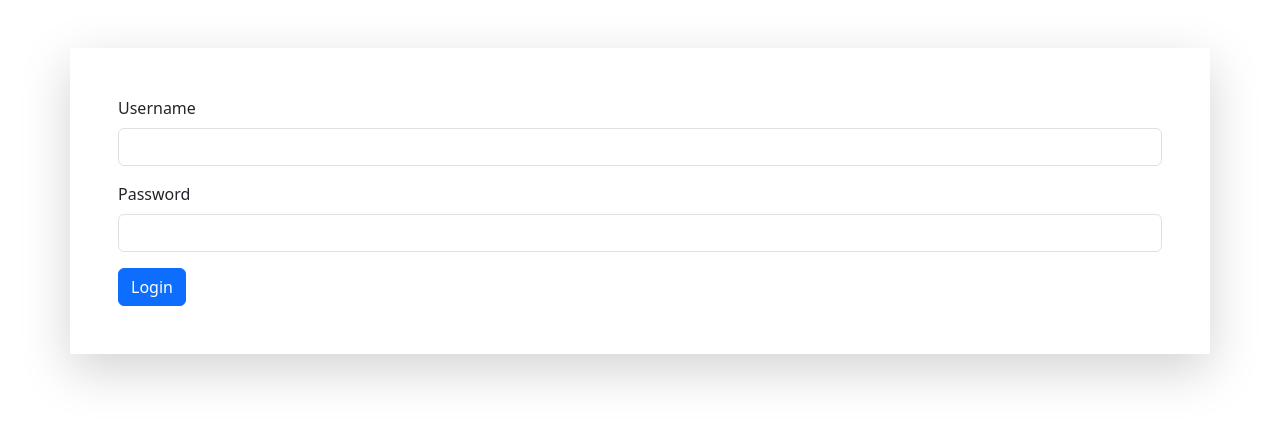
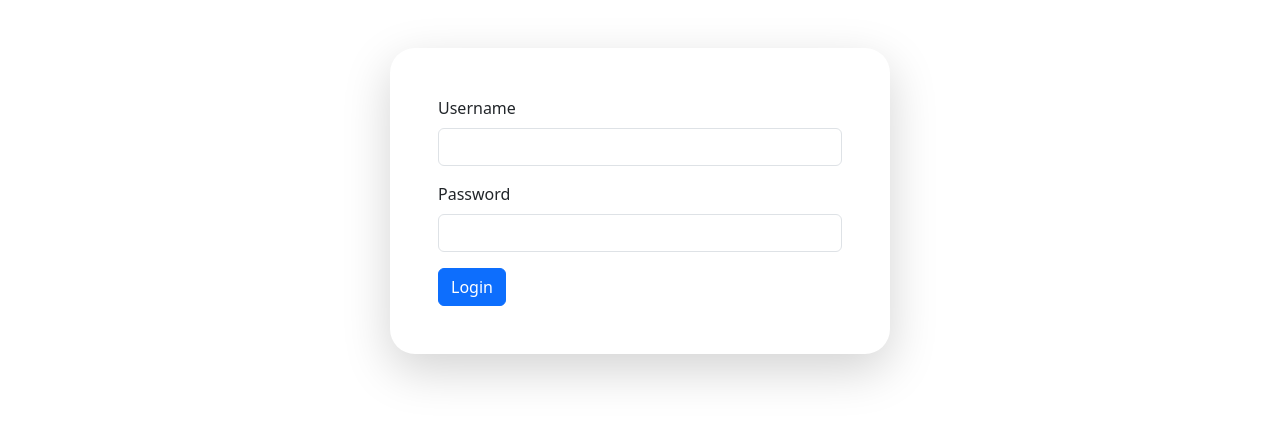
Before and after one commit to kwentonijuan/IretaKohi.github.io, a plain HTML site: page login.html in a window 1280 px wide. Drawn offline with nearby package versions, Linux system fonts and the light colour scheme.

Commit message:
radius of log in

```diff
--- a/login.html
+++ b/login.html
@@ -10,7 +10,7 @@
     <script src="https://cdn.jsdelivr.net/npm/bootstrap@5.3.0-alpha1/dist/js/bootstrap.bundle.min.js" integrity="sha384-w76AqPfDkMBDXo30jS1Sgez6pr3x5MlQ1ZAGC+nuZB+EYdgRZgiwxhTBTkF7CXvN" crossorigin="anonymous"></script>
 </head>
 <body>
-    <div class="container shadow-lg mt-5 p-5">
+    <div class="container shadow-lg mt-5 p-5" style="width: 500px; border-radius: 25px;">
         <form>
             <div class="mb-3">
               <label for="username" class="form-label">Username</label>
```
